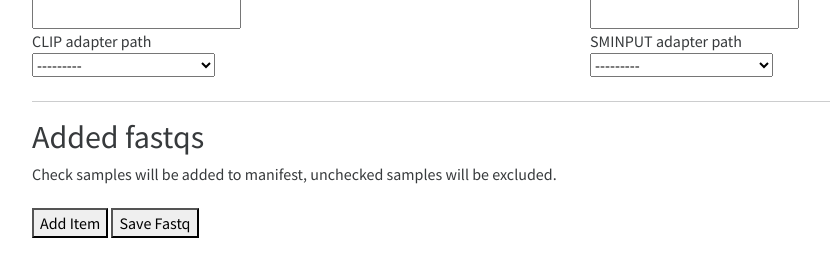
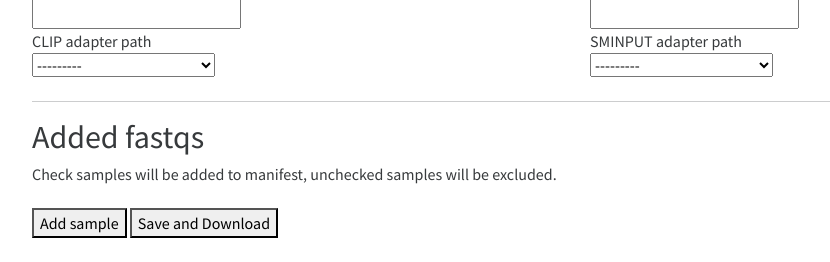
Before and after one commit to YeoLab/metadata-db, a Django app: page /CLIP/ in a window 1280 px wide. Shown: the part 629-891 px from the top of the page, without its empty margins (62-892 px from the left). Run offline with Django 3.2, Linux system fonts and the light colour scheme; data that the repository does not hold is empty; some libraries are stand-ins or nearby versions.

Commit message:
add download functionality

```diff
--- a/blog/templates/blog/CLIP_form.html
+++ b/blog/templates/blog/CLIP_form.html
@@ -68,8 +68,8 @@
 
 
             </div>
-            <button type="submit" name="newItem" value="newItem">Add Item</button>
-            <button type="submit" name="save" value="save">Save Fastq</button>
+            <button type="submit" name="newItem" value="newItem">Add sample</button>
+            <button type="submit" name="save" value="save">Save and Download</button>
             <!-- <button type="submit" class="save btn btn-secondary">Submit</button> -->
         </div>
     </form>
--- a/blog/views.py
+++ b/blog/views.py
@@ -8,6 +8,7 @@ from django.utils import timezone
 from django.shortcuts import render, get_object_or_404, redirect
 from .forms import PostForm, CLIPManifestForm
 import yaml
+from django.http import HttpResponse
 
 # Create your views here.
 
@@ -112,9 +113,12 @@ def CLIP_form(request):
                 clip.fastqs = ','.join(fastqs)  # fastqs is a CharField, save all fastq ids as str(comma-separated list)
 
                 clip.save()
-                CLIP_yaml(clip)
+                file_data = CLIP_yaml(clip)
                 # set variables to field values
-                return redirect('/CLIP/')
+                # return redirect('/CLIP/')
+                response = HttpResponse(file_data, content_type='application/text charset=utf-8')
+                response['Content-Disposition'] = 'attachment; filename="foo.txt"'
+                return response
 
         elif request.POST.get("newItem"):
             ip_fastq_title = request.POST.get("ip_fastq_title")
@@ -158,3 +162,9 @@ def CLIP_yaml(clip):
     with open(r'./output_yaml/sample_output-' + str(clip.id) + '.yaml', "w") as file:
         file.write("#!/usr/bin/env eCLIP_singleend\n")
         documents = yaml.dump(field_dict, file)
+
+    return "#!/usr/bin/env eCLIP_singleend\n" + yaml.dump(field_dict,default_flow_style=False)
+
+def download(request):
+   # some code
+   file_data = "some text"
```
